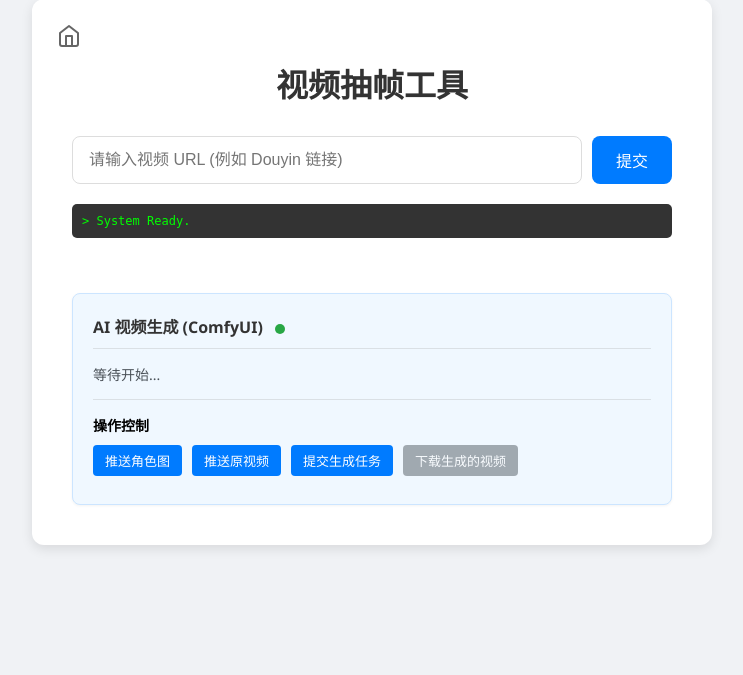
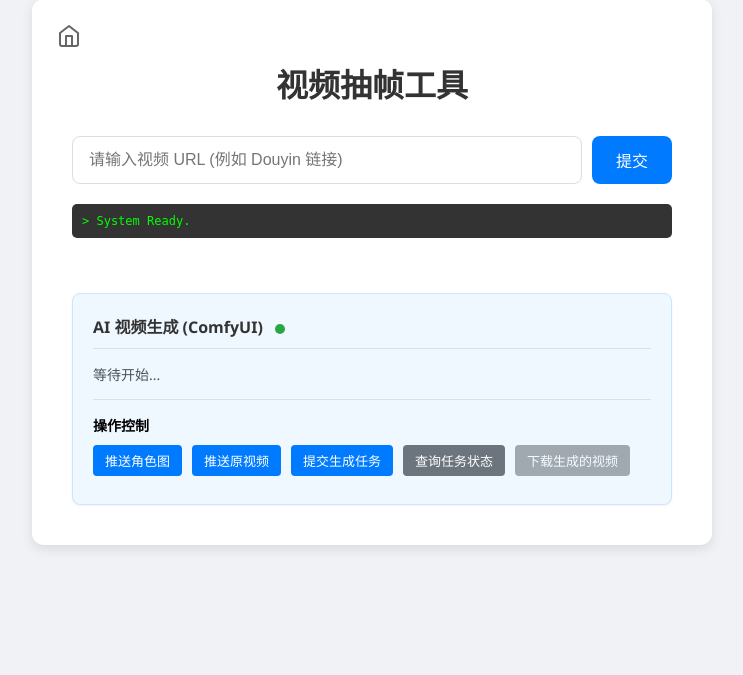
Before and after one commit to qq939/cutVedio, a Flask app: page / in a window 1280 px wide. Shown: the part 51-726 px from the top of the page, without its empty margins (268-1011 px from the left). Run offline with Flask 3, Linux system fonts and the light colour scheme; data that the repository does not hold is empty.

Commit message:
Enhance task status query UI and logging

```diff
--- a/app.py
+++ b/app.py
@@ -406,7 +406,12 @@ from datetime import datetime
 @app.route('/api/task_status/<task_id>', methods=['GET'])
 def api_task_status(task_id):
     try:
+        logger.info(f"Checking status for task_id: {task_id}")
+        # Log request details
+        logger.info(f"Request Headers: {request.headers}")
+
         status, result = comfy_utils.check_status(task_id)
+        logger.info(f"Status result for {task_id}: {status}, {result}")
 
         # If succeeded, result contains file_info dict
         if status == 'SUCCEEDED' and isinstance(result, dict):
--- a/comfy_utils.py
+++ b/comfy_utils.py
@@ -144,11 +144,20 @@ class ComfyUIClient:
         """
         try:
             url = f"http://{self.server_address}/history/{prompt_id}"
+            logger.info(f"Fetching ComfyUI history: {url}")
             with urllib.request.urlopen(url) as response:
-                return json.loads(response.read())
+                data = json.loads(response.read())
+                # Log data but truncate if too long
+                data_str = json.dumps(data)
+                if len(data_str) > 1000:
+                    logger.info(f"ComfyUI history response (truncated): {data_str[:1000]}...")
+                else:
+                    logger.info(f"ComfyUI history response: {data_str}")
+                return data
         except Exception as e:
             # If 404, it might mean it's still running or not found
             # ComfyUI returns {} or error if not found in history (meaning potentially still in queue/running)
+            logger.warning(f"Failed to get history for {prompt_id}: {e}")
             return {}
 
     def get_queue(self):
@@ -157,8 +166,12 @@ class ComfyUIClient:
         """
         try:
             url = f"http://{self.server_address}/queue"
+            logger.info(f"Fetching ComfyUI queue: {url}")
             with urllib.request.urlopen(url) as response:
-                return json.loads(response.read())
+                data = json.loads(response.read())
+                # Queue data can be huge, just log summary
+                logger.info(f"ComfyUI queue response: Pending={len(data.get('queue_pending', []))}, Running={len(data.get('queue_running', []))}")
+                return data
         except Exception as e:
             logger.error(f"Get queue failed: {e}")
             return {}
--- a/templates/index.html
+++ b/templates/index.html
@@ -263,6 +263,7 @@
                      <button type="button" class="action-btn" onclick="comfyUploadCharacter()">推送角色图</button>
                      <button type="button" class="action-btn" onclick="comfyUploadVideo()">推送原视频</button>
                      <button type="button" class="action-btn" onclick="comfySubmitTask()">提交生成任务</button>
+                     <button type="button" class="action-btn secondary" onclick="queryTaskStatus()">查询任务状态</button>
                      <a id="generatedVideoLink" href="#" target="_blank" class="action-btn secondary" style="text-decoration: none; pointer-events: none; opacity: 0.6;">下载生成的视频</a>
                  </div>
                  <div id="comfyControlStatus" style="margin-top: 8px; font-size: 12px; color: #666;"></div>
@@ -315,8 +316,14 @@
             if (state.aliyunTask) {
                 const aliyunContainer = document.getElementById('aliyunContainer');
                 const aliyunStatus = document.getElementById('aliyunStatus');
+                const taskIdDisplay = document.getElementById('taskIdDisplay');
 
                 aliyunContainer.style.display = 'block';
+
+                // Restore Task ID display if available
+                if (state.aliyunTask.id && taskIdDisplay) {
+                    taskIdDisplay.textContent = `ID: ${state.aliyunTask.id}`;
+                }
 
                 if (state.aliyunTask.status === 'SUCCEEDED') {
                     aliyunStatus.textContent = '生成成功！(已恢复)';
@@ -324,11 +331,6 @@
                     const generatedVideoPlayer = document.getElementById('generatedVideoPlayer');
                     const generatedVideoLink = document.getElementById('generatedVideoLink');
                     const generatedVideoContainer = document.getElementById('generatedVideoContainer');
-                    const taskIdDisplay = document.getElementById('taskIdDisplay');
-
-                    if (state.aliyunTask.id) {
-                        taskIdDisplay.textContent = `ID: ${state.aliyunTask.id}`;
-                    }
 
                     generatedVideoPlayer.src = state.aliyunTask.result;
                     generatedVideoLink.href = state.aliyunTask.result;
@@ -831,6 +833,75 @@
             }
         }
 
+        function queryTaskStatus() {
+            const state = JSON.parse(localStorage.getItem(STATE_KEY));
+            let taskId = null;
+
+            if (state && state.aliyunTask && state.aliyunTask.id) {
+                taskId = state.aliyunTask.id;
+            } else {
+                taskId = prompt("请输入要查询的任务ID:");
+            }
+
+            if (!taskId) return;
+
+            const statusDiv = document.getElementById('comfyControlStatus');
+            statusDiv.textContent = `正在查询任务 ${taskId} 状态...`;
+
+            // Re-use pollTaskStatus logic but just once?
+            // Or better, just fetch status and alert/log it.
+            // But pollTaskStatus updates UI which is nice.
+            // Let's call the API directly and show result.
+
+            fetch(`/api/task_status/${taskId}`)
+            .then(res => res.json())
+            .then(data => {
+                const statusStr = `任务 ${taskId} 状态: ${data.status}`;
+                statusDiv.textContent = statusStr;
+                log(statusStr);
+                if (data.status === 'SUCCEEDED') {
+                    statusDiv.style.color = 'green';
+                    alert(`任务成功!\n结果: ${JSON.stringify(data.result)}`);
+
+                    // Update UI if it matches current task
+                    const aliyunStatus = document.getElementById('aliyunStatus');
+                    aliyunStatus.textContent = '生成成功！(手动查询)';
+                    aliyunStatus.style.color = 'green';
+
+                    const generatedVideoPlayer = document.getElementById('generatedVideoPlayer');
+                    const generatedVideoLink = document.getElementById('generatedVideoLink');
+                    const generatedVideoContainer = document.getElementById('generatedVideoContainer');
+
+                    generatedVideoPlayer.src = data.result;
+                    generatedVideoLink.href = data.result;
+                    generatedVideoLink.style.pointerEvents = 'auto';
+                    generatedVideoLink.style.opacity = '1';
+                    generatedVideoLink.classList.remove('secondary');
+                    generatedVideoContainer.style.display = 'block';
+
+                    // Update state
+                    saveState({
+                        aliyunTask: {
+                            id: taskId,
+                            status: 'SUCCEEDED',
+                            result: data.result
+                        }
+                    });
+
+                } else if (data.status === 'FAILED') {
+                    statusDiv.style.color = 'red';
+                    alert(`任务失败: ${data.result}`);
+                } else {
+                    statusDiv.style.color = 'orange';
+                    alert(`任务正在进行中: ${data.status}`);
+                }
+            })
+            .catch(e => {
+                statusDiv.textContent = '查询出错: ' + e;
+                statusDiv.style.color = 'red';
+            });
+        }
+
         async function pollTaskStatus(taskId) {
             const aliyunStatus = document.getElementById('aliyunStatus');
             const generatedVideoContainer = document.getElementById('generatedVideoContainer');
--- a/urls.txt
+++ b/urls.txt
@@ -20,3 +20,4 @@ https://www.iesdouyin.com/aweme/v1/playwm/?line=0&logo_name=aweme_diversion_sear
 https://www.iesdouyin.com/aweme/v1/playwm/?line=0&logo_name=aweme_diversion_search&ratio=720p&video_id=v2700fgi0000d52i6h7og65pvunvbu30
 https://www.iesdouyin.com/aweme/v1/playwm/?line=0&logo_name=aweme_diversion_search&ratio=720p&video_id=v0d00fg10000d5fnqvvog65s4vjd2jfg
 https://www.iesdouyin.com/aweme/v1/playwm/?line=0&logo_name=aweme_diversion_search&ratio=720p&video_id=v2700fgi0000d52i6h7og65pvunvbu30
+https://www.iesdouyin.com/aweme/v1/playwm/?line=0&logo_name=aweme_diversion_search&ratio=720p&video_id=v2700fgi0000d52i6h7og65pvunvbu30
```
